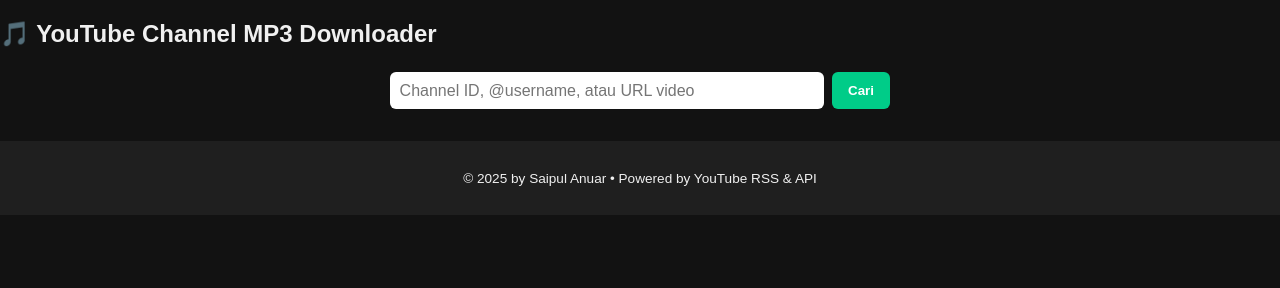
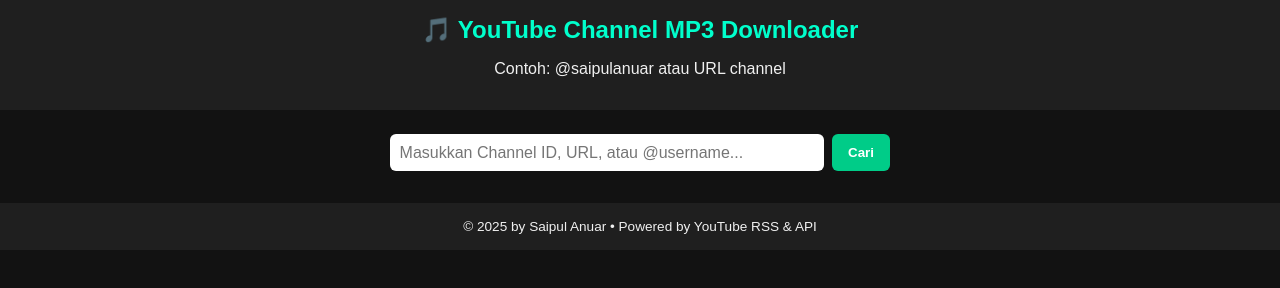
Before and after one commit to brimobile1016/downloader, a plain HTML site: page index.html in a window 1280 px wide. Drawn offline with Linux system fonts and the light colour scheme.

Commit message:
Update index.html

```diff
--- a/index.html
+++ b/index.html
@@ -1,7 +1,8 @@
 <!DOCTYPE html>
 <html lang="id">
 <head>
-  <meta charset="UTF-8">
+  <meta charset="UTF-8" />
+  <meta name="viewport" content="width=device-width, initial-scale=1.0"/>
   <title>🎵 YouTube Channel MP3 Downloader</title>
   <style>
     body {
@@ -109,14 +110,21 @@
   </style>
 </head>
 <body>
-  <h2>🎵 YouTube Channel MP3 Downloader</h2>
+
+<header>
+  <h1>🎵 YouTube Channel MP3 Downloader</h1>
+  <p>Contoh: @saipulanuar atau URL channel</p>
+</header>
+
 <form id="form">
-    <input type="text" id="input" placeholder="Channel ID, @username, atau URL video" required style="width:60%">
+  <input type="text" id="channelId" placeholder="Masukkan Channel ID, URL, atau @username..." />
   <button type="submit">Cari</button>
 </form>
+
 <div id="results"></div>
+
 <footer>
-    <p>© 2025 by Saipul Anuar • Powered by YouTube RSS & API</p>
+  © 2025 by Saipul Anuar • Powered by YouTube RSS & API
 </footer>
 
 <script>
@@ -223,5 +231,6 @@
       }
     });
   </script>
+
 </body>
 </html>
```
Lines whose indentation alone changed are shown as unchanged.
